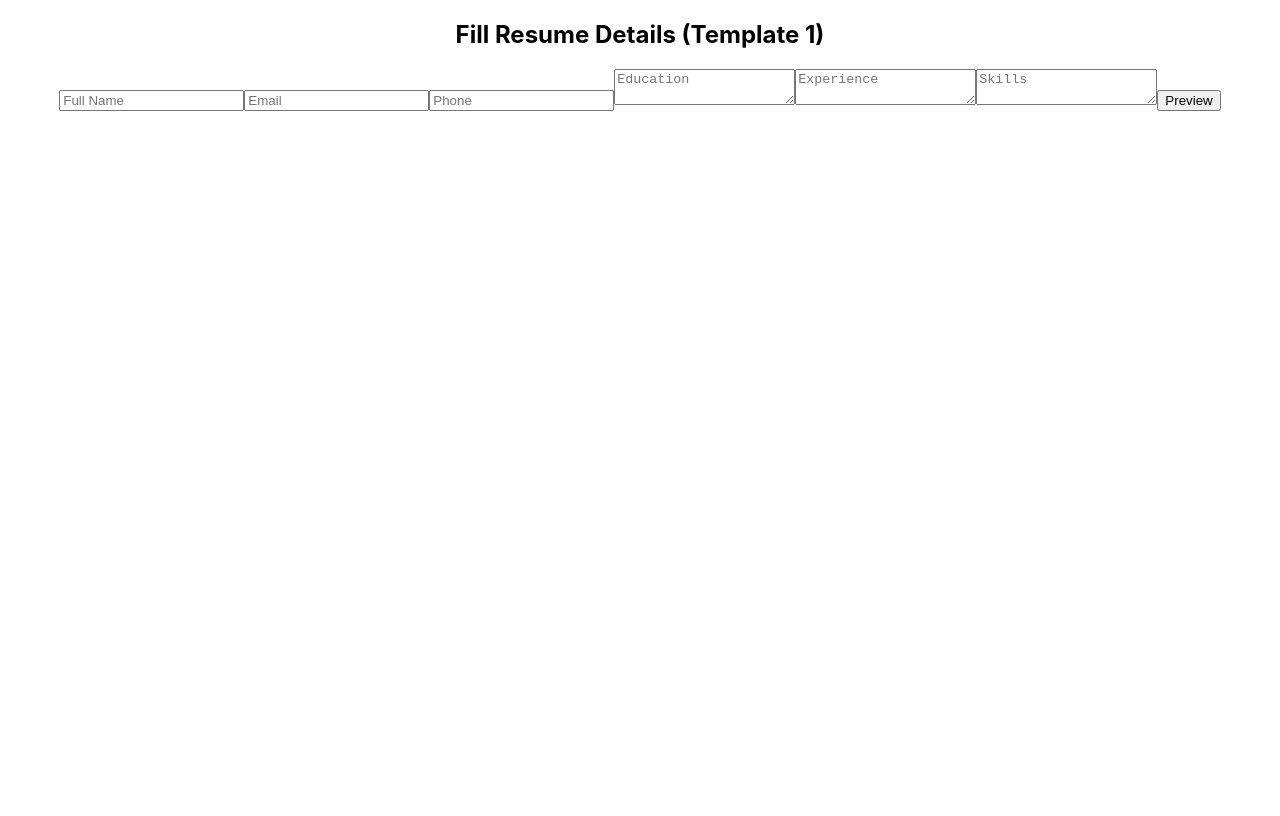
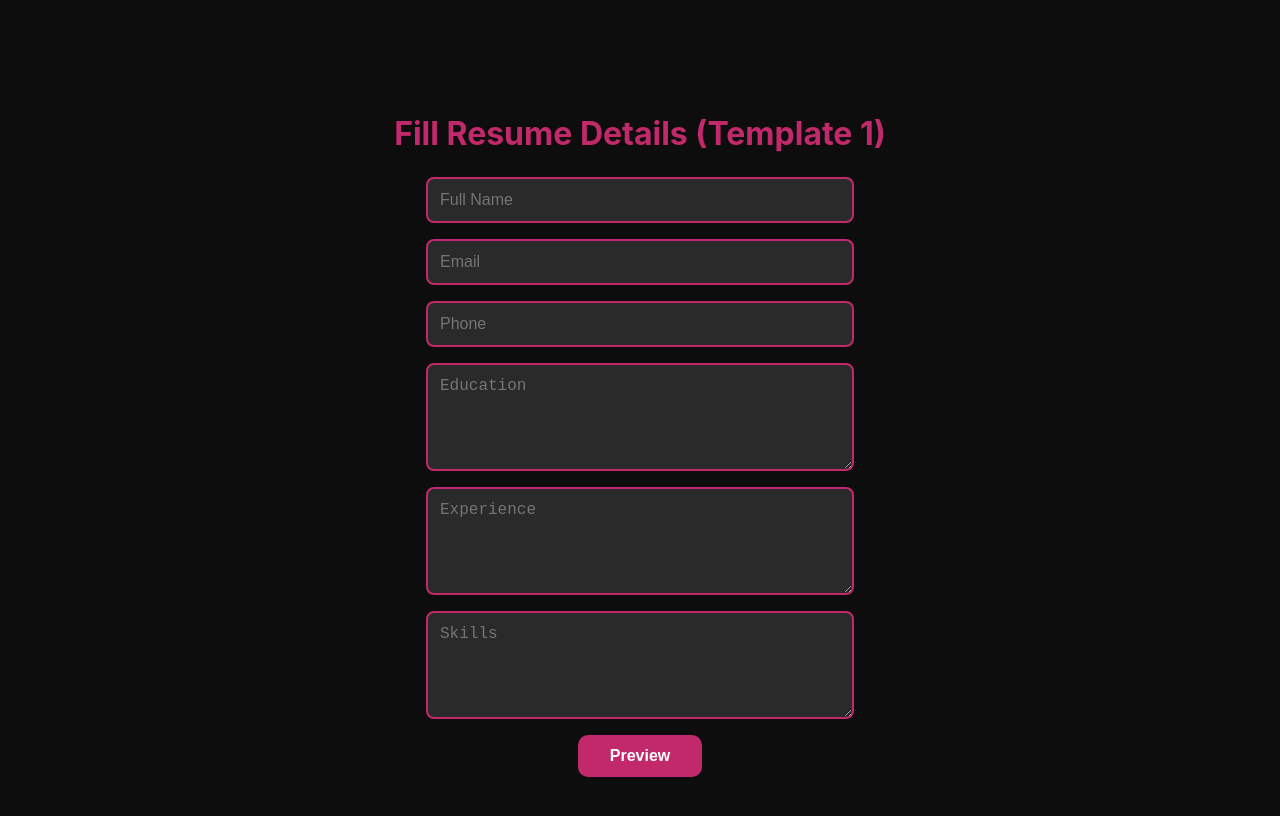
Before and after one commit to kaveeshabasnayaka/SmartResume, a React (Create React App) app in the folder frontend/: page /template/1 in a window 1280 px wide. Shown: the top 816 px of the page. Built offline with nearby package versions, Linux system fonts and the light colour scheme.

Commit message:
add css to templateForm

```diff
--- a/frontend/src/pages/TemplateForm.js
+++ b/frontend/src/pages/TemplateForm.js
@@ -1,6 +1,3 @@
-// pages/TemplateForm.js
-
-
 import React, { useState } from "react";
 import { useNavigate, useParams } from "react-router-dom";
 
@@ -27,17 +24,105 @@ function TemplateForm() {
     navigate("/preview", { state: { formData, templateId: id } });
   };
 
+  const styles = {
+    container: {
+      backgroundColor: "#0d0d0d",
+      minHeight: "100vh",
+      display: "flex",
+      flexDirection: "column",
+      alignItems: "center",
+      justifyContent: "center",
+      padding: "2rem",
+      color: "#cccccc",
+    },
+    title: {
+      color: "#c2296b",
+      fontSize: "2rem",
+      marginBottom: "1.5rem",
+    },
+    input: {
+      width: "100%",
+      maxWidth: "400px",
+      backgroundColor: "#2a2a2a",
+      border: "2px solid #c2296b",
+      color: "#fff",
+      padding: "0.75rem",
+      borderRadius: "8px",
+      marginBottom: "1rem",
+      fontSize: "1rem",
+    },
+    textarea: {
+      width: "100%",
+      maxWidth: "400px",
+      minHeight: "80px",
+      backgroundColor: "#2a2a2a",
+      border: "2px solid #c2296b",
+      color: "#fff",
+      padding: "0.75rem",
+      borderRadius: "8px",
+      marginBottom: "1rem",
+      fontSize: "1rem",
+      resize: "vertical"
+    },
+    button: {
+      backgroundColor: "#c2296b",
+      color: "#ffffff",
+      border: "none",
+      padding: "0.75rem 2rem",
+      borderRadius: "10px",
+      fontSize: "1rem",
+      fontWeight: "bold",
+      cursor: "pointer",
+      transition: "background-color 0.3s ease"
+    }
+  };
+
   return (
-    <div>
-      <h2>Fill Resume Details (Template {id})</h2>
-      <input name="fullName" placeholder="Full Name" onChange={handleChange} />
-      <input name="email" placeholder="Email" onChange={handleChange} />
-      <input name="phone" placeholder="Phone" onChange={handleChange} />
-      <textarea name="education" placeholder="Education" onChange={handleChange} />
-      <textarea name="experience" placeholder="Experience" onChange={handleChange} />
-      <textarea name="skills" placeholder="Skills" onChange={handleChange} />
-
-      <button onClick={handlePreview}>Preview</button>
+    <div style={styles.container}>
+      <h2 style={styles.title}>Fill Resume Details (Template {id})</h2>
+      <input
+        style={styles.input}
+        name="fullName"
+        placeholder="Full Name"
+        onChange={handleChange}
+      />
+      <input
+        style={styles.input}
+        name="email"
+        placeholder="Email"
+        onChange={handleChange}
+      />
+      <input
+        style={styles.input}
+        name="phone"
+        placeholder="Phone"
+        onChange={handleChange}
+      />
+      <textarea
+        style={styles.textarea}
+        name="education"
+        placeholder="Education"
+        onChange={handleChange}
+      />
+      <textarea
+        style={styles.textarea}
+        name="experience"
+        placeholder="Experience"
+        onChange={handleChange}
+      />
+      <textarea
+        style={styles.textarea}
+        name="skills"
+        placeholder="Skills"
+        onChange={handleChange}
+      />
+      <button
+        style={styles.button}
+        onMouseOver={(e) => (e.target.style.backgroundColor = "#a51e57")}
+        onMouseOut={(e) => (e.target.style.backgroundColor = "#c2296b")}
+        onClick={handlePreview}
+      >   Preview
+      </button>
     </div>
   );
 }
```
